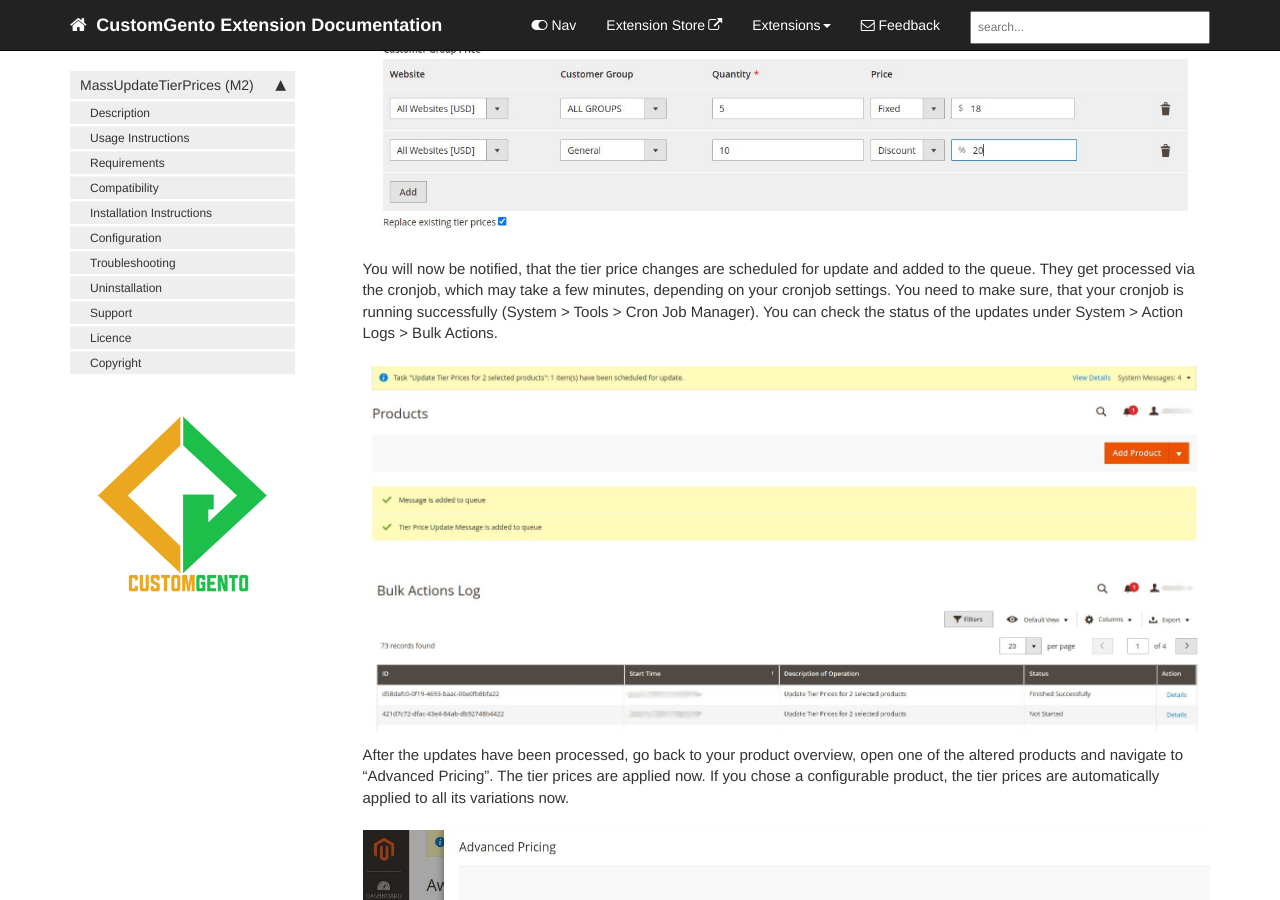
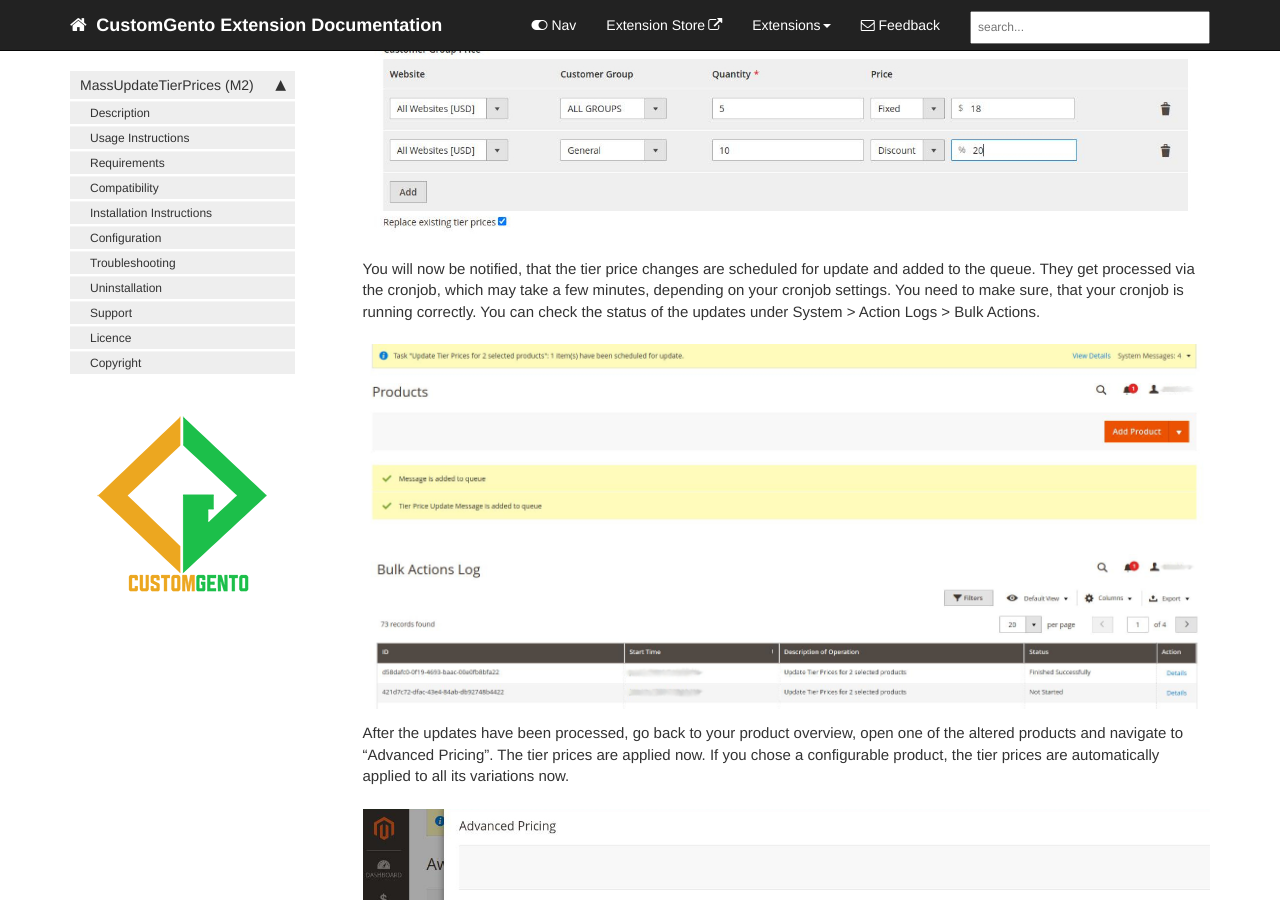
Before and after one commit to customgento/docs, a Jekyll site: the page built from pages/mass-update-tier-prices-m2.md, in a window 1280 px wide and 900 px high, scrolled down 2012 px. Built offline with Jekyll 4.4.1, drawn with Linux system fonts in a browser that asks for light colours; comment, search, counter and statistics services are not loaded.

Commit message:
Update pages/mass-update-tier-prices-m2.md
Co-authored-by: Simon Sprankel <sprankhub@users.noreply.github.com>

```diff
--- a/pages/mass-update-tier-prices-m2.md
+++ b/pages/mass-update-tier-prices-m2.md
@@ -24,7 +24,7 @@ Select "Mass Update Tier Prices". Add and configure as many tier prices as neede
 
 ![Configure The Tier Price Rules]({{ "images/mass-update-tier-prices-m2/configure-rules.jpg" }} "Configure The Tier Price Rules")
 
-You will now be notified, that the tier price changes are scheduled for update and added to the queue. They get processed via the cronjob, which may take a few minutes, depending on your cronjob settings. You need to make sure, that your cronjob is running successfully (System > Tools > Cron Job Manager). You can check the status of the updates under System > Action Logs > Bulk Actions.
+You will now be notified, that the tier price changes are scheduled for update and added to the queue. They get processed via the cronjob, which may take a few minutes, depending on your cronjob settings. You need to make sure, that your cronjob is running correctly. You can check the status of the updates under System > Action Logs > Bulk Actions.
 
 ![Queue Notification]({{ "images/mass-update-tier-prices-m2/queue.jpg" }} "Queue Notification")
 
```
